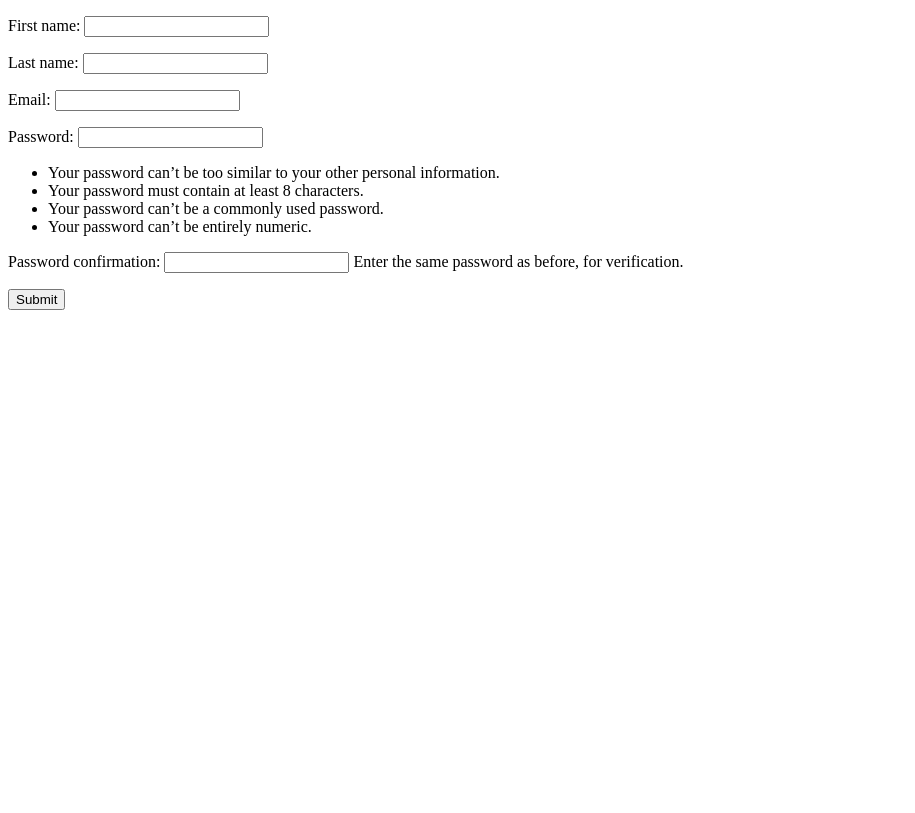
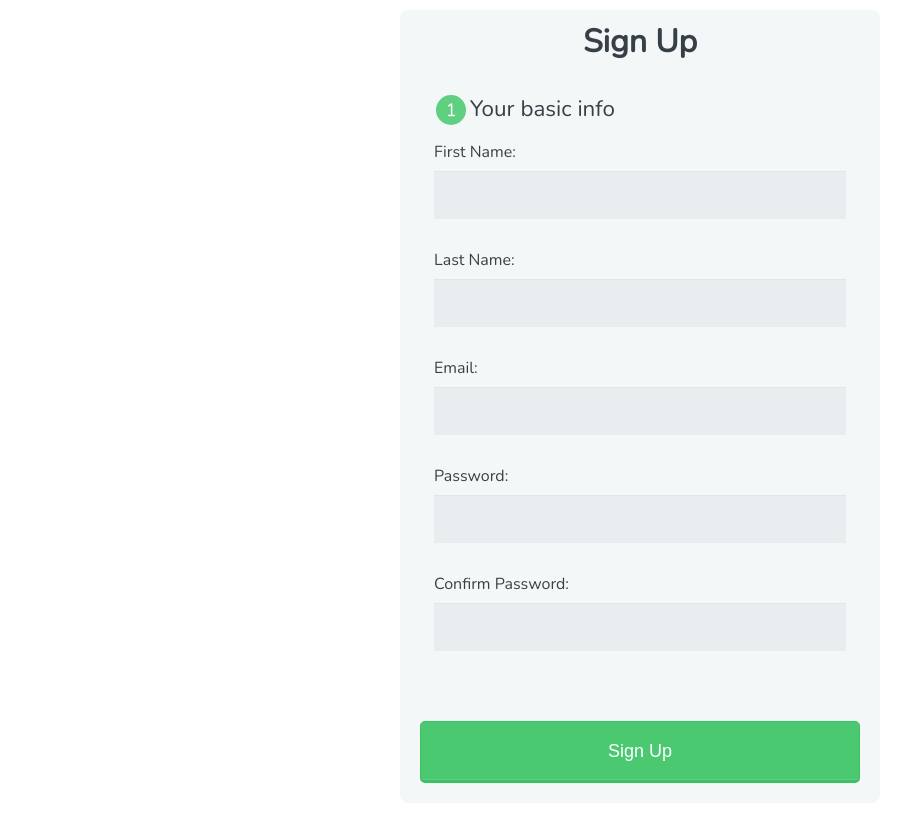
Before and after one commit to fredcodee/saasapp, a Django app: page /register/ in a window 1280 px wide. Shown: the whole page, without its empty margins (0-915 px from the left). Before the commit the page ends 310 px from the top, so only its background shows below. Run offline with Django 4.2, Linux system fonts and the light colour scheme.

Commit message:
signup and signing page created

```diff
--- a/Todoapp/Todoapp/settings.py
+++ b/Todoapp/Todoapp/settings.py
@@ -9,7 +9,7 @@ https://docs.djangoproject.com/en/4.0/topics/settings/
 For the full list of settings and their values, see
 https://docs.djangoproject.com/en/4.0/ref/settings/
 """
-
+import os
 from pathlib import Path
 
 # Build paths inside the project like this: BASE_DIR / 'subdir'.
@@ -120,6 +120,7 @@ USE_TZ = True
 # https://docs.djangoproject.com/en/4.0/howto/static-files/
 
 STATIC_URL = 'static/'
+STATICFILES_DIRS = [os.path.join(BASE_DIR,'static')]
 
 # Default primary key field type
 # https://docs.djangoproject.com/en/4.0/ref/settings/#default-auto-field
--- a/Todoapp/accounts/forms.py
+++ b/Todoapp/accounts/forms.py
@@ -11,5 +11,6 @@ class RegisterForm(UserCreationForm):
     fields = ['first_name', 'last_name', 'email','password1','password2']
 
 
+
 class LoginForm(AuthenticationForm):
-    username = forms.CharField(label='Email / Username')
+    username = forms.CharField(label='Email')
--- a/Todoapp/accounts/models.py
+++ b/Todoapp/accounts/models.py
@@ -4,6 +4,7 @@ from django.db import models
 
 class CustomUser(AbstractUser):
     email = models.EmailField(_('email address'), unique=True)
+    username = models.CharField(max_length=40, unique=False, default='')
 
     def __str__(self):
         return self.email
--- a/Todoapp/accounts/templates/user/signup.html
+++ b/Todoapp/accounts/templates/user/signup.html
@@ -1,23 +1,41 @@
 <!DOCTYPE html>
-<html lang="en">
-
+{% load static %}
 <head>
-  <meta charset="UTF-8">
-  <meta http-equiv="X-UA-Compatible" content="IE=edge">
+  <meta charset="utf-8">
   <meta name="viewport" content="width=device-width, initial-scale=1.0">
   <title>Register</title>
+  <link href='https://fonts.googleapis.com/css?family=Nunito:400,300' rel='stylesheet' type='text/css'>
+  <link rel="stylesheet" href="{% static 'accounts/signup.css'%}" type="text/css">
 </head>
+<body>
 
-<body>
-  <div>
-    <form action="" method="POST">
-      {% csrf_token %}
-      {{form.as_p}}
-      <input type="submit" name="create_user">
+<form action=""  method="post">
+  {% csrf_token %}
 
-    </form>
-    {{form.errors}}
-  </div>
+  <h1>Sign Up</h1>
+
+  <fieldset>
+    <legend><span class="number">1</span>Your basic info</legend>
+    <label for="first_name">First Name:</label>
+    {{ form.first_name }}
+
+    <label for="last_name">Last Name:</label>
+    {{ form.last_name }}
+
+    <label for="mail">Email:</label>
+    {{ form.email }}
+
+    <label for="password">Password:</label>
+    {{ form.password1}}
+
+    <label for="password">  Confirm Password:</label>
+    {{ form.password2}}
+
+  </fieldset>
+
+  <button type="submit">Sign Up</button>
+</form>
+{{form.errors}}
+
 </body>
-
 </html>
--- /dev/null
+++ b/Todoapp/static/accounts/signup.css
@@ -0,0 +1,123 @@
+*, *:before, *:after {
+  -moz-box-sizing: border-box;
+  -webkit-box-sizing: border-box;
+  box-sizing: border-box;
+}
+
+body {
+  font-family: 'Nunito', sans-serif;
+  color: #384047;
+}
+
+form {
+  max-width: 300px;
+  margin: 10px auto;
+  padding: 10px 20px;
+  background: #f4f7f8;
+  border-radius: 8px;
+}
+
+h1 {
+  margin: 0 0 30px 0;
+  text-align: center;
+}
+
+input[type="text"],
+input[type="password"],
+input[type="date"],
+input[type="datetime"],
+input[type="email"],
+input[type="number"],
+input[type="search"],
+input[type="tel"],
+input[type="time"],
+input[type="url"],
+textarea,
+select {
+  background: rgba(255,255,255,0.1);
+  border: none;
+  font-size: 16px;
+  height: auto;
+  margin: 0;
+  outline: 0;
+  padding: 15px;
+  width: 100%;
+  background-color: #e8eeef;
+  color: #8a97a0;
+  box-shadow: 0 1px 0 rgba(0,0,0,0.03) inset;
+  margin-bottom: 30px;
+}
+
+input[type="radio"],
+input[type="checkbox"] {
+  margin: 0 4px 8px 0;
+}
+
+select {
+  padding: 6px;
+  height: 32px;
+  border-radius: 2px;
+}
+
+button {
+  padding: 19px 39px 18px 39px;
+  color: #FFF;
+  background-color: #4bc970;
+  font-size: 18px;
+  text-align: center;
+  font-style: normal;
+  border-radius: 5px;
+  width: 100%;
+  border: 1px solid #3ac162;
+  border-width: 1px 1px 3px;
+  box-shadow: 0 -1px 0 rgba(255,255,255,0.1) inset;
+  margin-bottom: 10px;
+}
+
+fieldset {
+  margin-bottom: 30px;
+  border: none;
+}
+
+legend {
+  font-size: 1.4em;
+  margin-bottom: 10px;
+}
+
+label {
+  display: block;
+  margin-bottom: 8px;
+}
+
+label.light {
+  font-weight: 300;
+  display: inline;
+}
+
+.number {
+  background-color: #5fcf80;
+  color: #fff;
+  height: 30px;
+  width: 30px;
+  display: inline-block;
+  font-size: 0.8em;
+  margin-right: 4px;
+  line-height: 30px;
+  text-align: center;
+  text-shadow: 0 1px 0 rgba(255,255,255,0.2);
+  border-radius: 100%;
+}
+
+@media screen and (min-width: 480px) {
+
+  form {
+    max-width: 480px;
+  }
+
+}
+
+
+.errorlist{
+  text-align: center;
+  color: red;
+}
```
Also changed, not shown: Todoapp/accounts/templates/user/login.html (+22 -15 lines), Todoapp/accounts/migrations/0002_alter_customuser_username.py (added), Todoapp/db.sqlite3.
